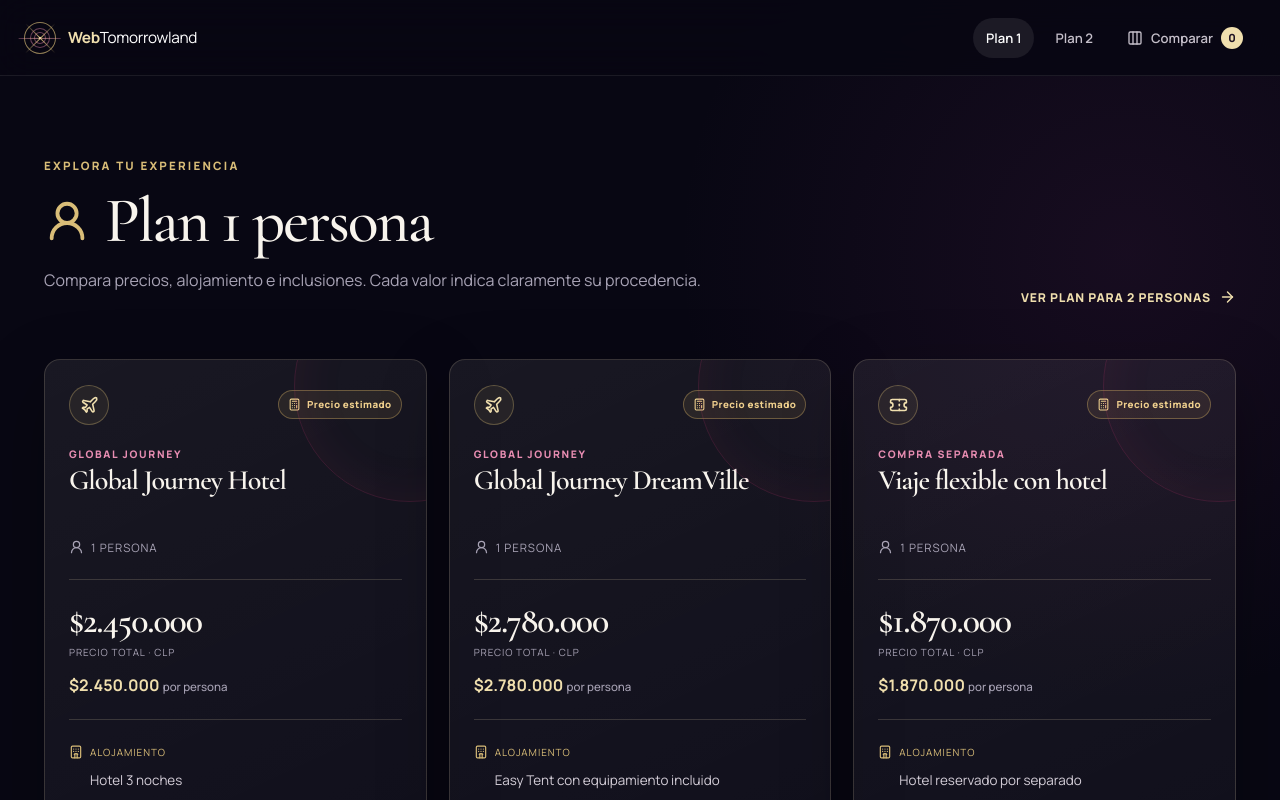
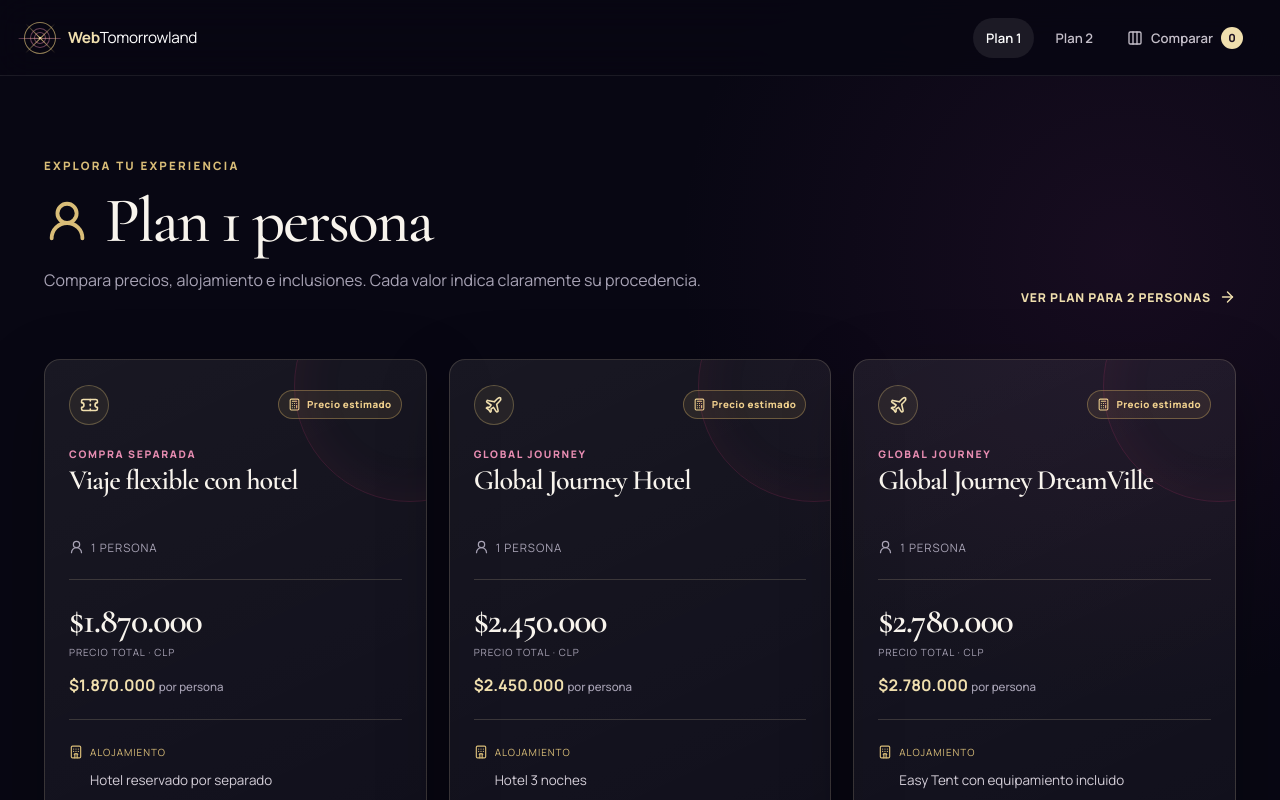
Before and after one commit to alejandroAhumada/WebTomorrowland, a React (Vite) app: page /planes/1-persona in a window 1280 px wide. Shown: the top 800 px of the page. Built offline with nearby package versions, Linux system fonts and the light colour scheme.

Commit message:
feat: sort plans by price

```diff
--- a/src/pages/PlansPage.tsx
+++ b/src/pages/PlansPage.tsx
@@ -4,17 +4,19 @@
 import { PlanCard } from '../components/PlanCard'
 import { usePlans } from '../hooks/usePlans'
 import { useSelection } from '../state/useSelection'
+import { sortPlansByPrice } from '../utils/sortPlans'
 
 export function PlansPage({ travelerCount }: { travelerCount: 1 | 2 }) {
   const { plans, loading, error } = usePlans(travelerCount)
   const { isSelected, isFull, toggle } = useSelection()
   const TravelersIcon = travelerCount === 1 ? UserRound : UsersRound
+  const sortedPlans = sortPlansByPrice(plans)
   return <div className="page-container plans-page">
     <div className="page-heading"><div><p className="eyebrow">Explora tu experiencia</p><h1><TravelersIcon aria-hidden="true" />Plan {travelerCount} {travelerCount === 1 ? 'persona' : 'personas'}</h1><p>Compara precios, alojamiento e inclusiones. Cada valor indica claramente su procedencia.</p></div><Link className="switch-link" to={travelerCount === 1 ? '/planes/2-personas' : '/planes/1-persona'}>Ver plan para {travelerCount === 1 ? '2 personas' : '1 persona'} <ArrowRight aria-hidden="true" /></Link></div>
     {loading && <p className="notice">Cargando alternativas…</p>}
     {error && <p className="notice error" role="alert">{error}</p>}
     {!loading && !error && plans.length === 0 && <p className="notice">Aún no hay alternativas publicadas para esta modalidad.</p>}
-    {!loading && !error && <div className="plans-grid">{plans.map((plan) => <PlanCard key={plan.id} plan={plan} selected={isSelected(plan.id)} disabled={isFull} onToggle={() => toggle(plan.id)} />)}</div>}
+    {!loading && !error && <div className="plans-grid">{sortedPlans.map((plan) => <PlanCard key={plan.id} plan={plan} selected={isSelected(plan.id)} disabled={isFull} onToggle={() => toggle(plan.id)} />)}</div>}
     <ComparisonBar />
   </div>
 }
--- /dev/null
+++ b/src/utils/sortPlans.ts
@@ -0,0 +1,23 @@
+import type { TravelPlan } from '../models/plan'
+
+export function sortPlansByPrice(plans: readonly TravelPlan[]): TravelPlan[] {
+  return [...plans].sort((left, right) => {
+    const leftHasPrice = left.totalPrice !== null
+    const rightHasPrice = right.totalPrice !== null
+
+    if (leftHasPrice !== rightHasPrice) return leftHasPrice ? -1 : 1
+
+    if (left.totalPrice && right.totalPrice) {
+      const priceDifference = left.totalPrice.amount - right.totalPrice.amount
+      if (priceDifference !== 0) return priceDifference
+      return compareNames(left, right)
+    }
+
+    const travelerDifference = left.travelerCount - right.travelerCount
+    return travelerDifference || compareNames(left, right)
+  })
+}
+
+function compareNames(left: TravelPlan, right: TravelPlan): number {
+  return left.name.localeCompare(right.name, 'es', { sensitivity: 'base' }) || left.id.localeCompare(right.id)
+}
```
Also changed, not shown: 1 other file (tests, documents, lock files or other folders).
